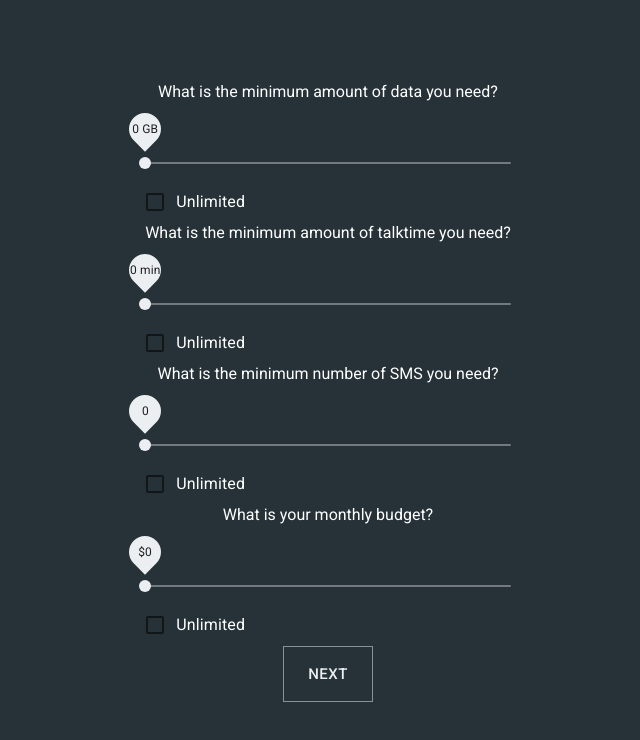
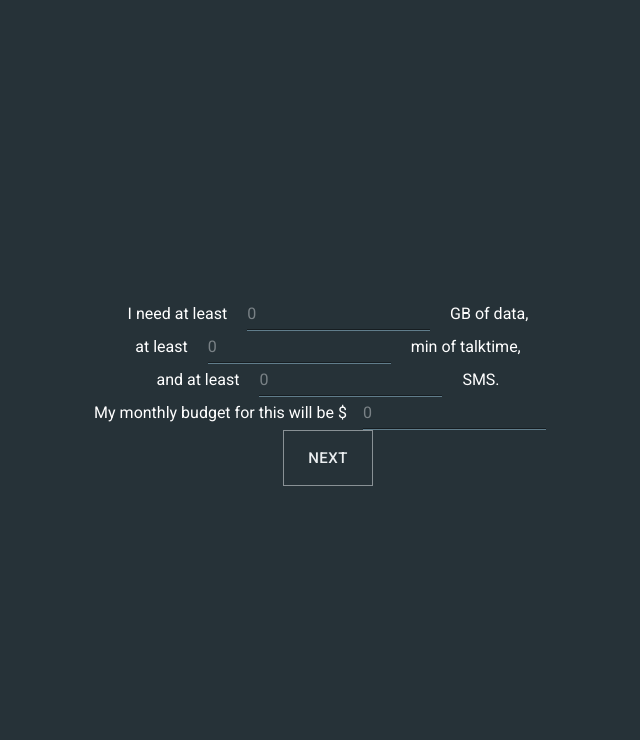
Before and after one commit to keanekwa/sg-mobile-plans, a React (Create React App) app: page /self in a window 1280 px wide. Shown: the top 740 px of the page, without its empty margins (312-952 px from the left). Built offline with nearby package versions, Linux system fonts and the light colour scheme.

Commit message:
Changed to textbox style option selection

```diff
--- a/src/App.js
+++ b/src/App.js
@@ -1,8 +1,8 @@
 import React from 'react';
 import Button from '@material-ui/core/Button'
-import SelectOptionsForSelf from './components/SelectSelfOptions'
-import SelectOptionsForFamily from './components/SelectFamilyOptions'
-import Results from './components/Results'
+import SelectSelfOptions from './components/SelectSelfOptions'
+import SelectFamilyOptions from './components/SelectFamilyOptions'
+import ResultList from './components/ResultList'
 
 class App extends React.Component {
   constructor(props) {
@@ -11,11 +11,11 @@ class App extends React.Component {
       question: 'What are you looking for?',
       options: [
         {
-          key: 'SelectOptionsForSelf',
+          key: 'SelectSelfOptions',
           value: 'Mobile Plan for Myself',
         },
         {
-          key: 'SelectOptionsForFamily',
+          key: 'SelectFamilyOptions',
           value: 'Plans for Family (e.g. mobile, fiber, TV)',
         },
       ],
@@ -25,7 +25,7 @@ class App extends React.Component {
 
   handleClick = (optionKey, optionsSelected) => {
     this.setState({mode: optionKey});
-    if (optionKey === 'ComparisonPage') {
+    if (optionKey === 'ResultList') {
       this.setState({optionsSelected: optionsSelected});
     }
   }
@@ -40,24 +40,24 @@ class App extends React.Component {
         </div>
       );
     }
-    else if (this.state.mode === 'SelectOptionsForSelf') {
+    else if (this.state.mode === 'SelectSelfOptions') {
       return (
         <div>
-          <SelectOptionsForSelf onClick={(mode, optionsSelected) => this.handleClick(mode, optionsSelected)}/>
+          <SelectSelfOptions onClick={(mode, optionsSelected) => this.handleClick(mode, optionsSelected)}/>
         </div>
       );
     }
-    else if (this.state.mode === 'SelectOptionsForFamily') {
+    else if (this.state.mode === 'SelectFamilyOptions') {
       return (
         <div>
-          <SelectOptionsForFamily/>
+          <SelectFamilyOptions/>
         </div>
       );
     }
-    else if (this.state.mode === 'ComparisonPage') {
+    else if (this.state.mode === 'ResultList') {
       return (
         <div>
-          <Results optionsSelected={this.state.optionsSelected}/>
+          <ResultList optionsSelected={this.state.optionsSelected}/>
         </div>
       );
     }
--- a/src/components/MobilePlanPaper.js
+++ b/src/components/Result.js
@@ -1,9 +1,9 @@
 import React from 'react';
 import { Paper } from '@material-ui/core';
 import Collapse from '@material-ui/core/Collapse';
-import './MobilePlanPaper.scss'
+import './Result.scss'
 
-export default function MobilePlanPaper(props) {
+export default function Result(props) {
   let pros, cons = undefined;
   if (props.pros === undefined) {
     pros = '';
--- a/src/components/Results.js
+++ b/src/components/ResultList.js
@@ -1,9 +1,9 @@
 import React from 'react';
 import mobilePlanData from '../data/mobilePlanData.js'
 import addonsData from '../data/addonsData.js'
-import MobilePlanPaper from './MobilePlanPaper';
+import Result from './Result';
 
-export default function ComparisonPage(props) {
+export default function ResultList(props) {
   const optionsSelected = props.optionsSelected;
   const filteredMobilePlans = mobilePlanData.filter((mobilePlan) =>
     mobilePlan.data >= optionsSelected.minData &&
@@ -81,7 +81,7 @@ export default function ComparisonPage(props) {
   }
 
   const sortedMobilePlans = filteredMobilePlans.sort((a,b) => (a.price < b.price) ? -1 : 1); //sort by cheap to expensive
-  let mobilePlansMapped = sortedMobilePlans.map((mobilePlan) => <MobilePlanPaper
+  let mobilePlansMapped = sortedMobilePlans.map((mobilePlan) => <Result
     telco={mobilePlan.telco}
     planName={mobilePlan.planName}
     key={mobilePlan.telco + ' - ' + mobilePlan.planName}
--- a/src/components/SelectFamilyOptions.js
+++ b/src/components/SelectFamilyOptions.js
@@ -1,9 +1,9 @@
 import React from 'react';
 
-class SelectOptionsForFamily extends React.Component {
+class SelectFamilyOptions extends React.Component {
   render() {
     return (<h1>SelectOptionsForFamily</h1>);
   }
 }
 
-export default SelectOptionsForFamily;
+export default SelectFamilyOptions;
--- a/src/components/SelectSelfOptions.js
+++ b/src/components/SelectSelfOptions.js
@@ -1,9 +1,10 @@
+/* Backup of slider style page
 import React from 'react';
 import Button from '@material-ui/core/Button'
 import OptionSlider from './OptionSlider'
 import UnlimitedCheckbox from './UnlimitedCheckbox'
 
-class SelectOptionsForSelf extends React.Component {
+class SelectSelfOptions extends React.Component {
   constructor(props) {
     super(props);
 		this.state = {
@@ -20,7 +21,7 @@ class SelectOptionsForSelf extends React.Component {
 
   handleNextButtonClick = () => {
     const optionsSelected = this.state;
-    this.props.onClick('ComparisonPage', optionsSelected);
+    this.props.onClick('ResultList', optionsSelected);
   }
 
   // change to slider with tickbox for unlimited when i have time
@@ -72,4 +73,40 @@ class SelectOptionsForSelf extends React.Component {
   }
 }
 
-export default SelectOptionsForSelf;
+export default SelectSelfOptions;
+*/
+import React from 'react';
+import Button from '@material-ui/core/Button'
+import { Input } from '@material-ui/core';
+
+class SelectSelfOptions extends React.Component {
+  constructor(props) {
+    super(props);
+		this.state = {
+      minData: 0,
+      minTalktime: 0,
+      minSMS: 0,
+      price: 0,
+    }
+  }
+
+  handleNextButtonClick = () => {
+    const optionsSelected = this.state;
+    this.props.onClick('ResultList', optionsSelected);
+  }
+
+  // change to slider with tickbox for unlimited when i have time
+  render() {
+    return (
+      <div>
+        I need at least <Input placeholder={0} onChange={(event) => this.setState({ ['minData']: event.target.value })}/> GB of data, <br/>
+        at least <Input placeholder={0} onChange={(event) => this.setState({ ['minTalktime']: event.target.value })}/> min of talktime, <br/>
+        and at least <Input placeholder={0} onChange={(event) => this.setState({ ['minSMS']: event.target.value })}/> SMS. <br/>
+        My monthly budget for this will be $<Input placeholder={0} onChange={(event) => this.setState({ ['price']: event.target.value })}/><br/>
+        <Button onClick={() => this.handleNextButtonClick()} variant='outlined' size='large' color='primary'>Next</Button>
+      </div>
+    );
+  }
+}
+
+export default SelectSelfOptions;
--- a/src/components/UnlimitedCheckbox.js
+++ b/src/components/UnlimitedCheckbox.js
@@ -3,7 +3,7 @@ import FormGroup from '@material-ui/core/FormGroup';
 import FormControlLabel from '@material-ui/core/FormControlLabel';
 import Checkbox from '@material-ui/core/Checkbox';
 
-export default function OptionSlider(props) {
+export default function UnlimitedCheckbox(props) {
   const [state, setState] = React.useState({
     checked: false,
   });
--- a/src/index.js
+++ b/src/index.js
@@ -5,8 +5,8 @@ import {blueGrey} from '@material-ui/core/colors/';
 import './index.scss';
 import App from './App.js'
 import { BrowserRouter as Router , Route } from 'react-router-dom';
-import SelectOptionsForSelf from './components/SelectSelfOptions';
-import SelectOptionsForFamily from './components/SelectFamilyOptions';
+import SelectSelfOptions from './components/SelectSelfOptions';
+import SelectFamilyOptions from './components/SelectFamilyOptions';
 
 const theme = createMuiTheme({
   palette: {
@@ -24,6 +24,15 @@ const theme = createMuiTheme({
         padding: '14px 24px',
       }
     },
+    MuiInput: {
+      root: {
+        color: blueGrey[50],
+        margin: '0 1rem 0 1rem',
+      },
+      underline: {
+        borderBottom: '1px solid ' + blueGrey[500],
+      }
+    }
   },
 });
 
@@ -32,8 +41,8 @@ function AppRouter() {
     <MuiThemeProvider theme={theme}>
       <Router>
           <Route path="/" exact component={App} />
-          <Route path="/self/" component={SelectOptionsForSelf} />
-          <Route path="/family/" component={SelectOptionsForFamily} />
+          <Route path="/self/" component={SelectSelfOptions} />
+          <Route path="/family/" component={SelectFamilyOptions} />
       </Router>
     </MuiThemeProvider>
     // need to fix the routing and mode functions to ensure the app still works if /self or /family is directly accessed
```
Also changed, not shown: src/components/Result.scss (renamed from src/components/MobilePlanPaper.scss).
